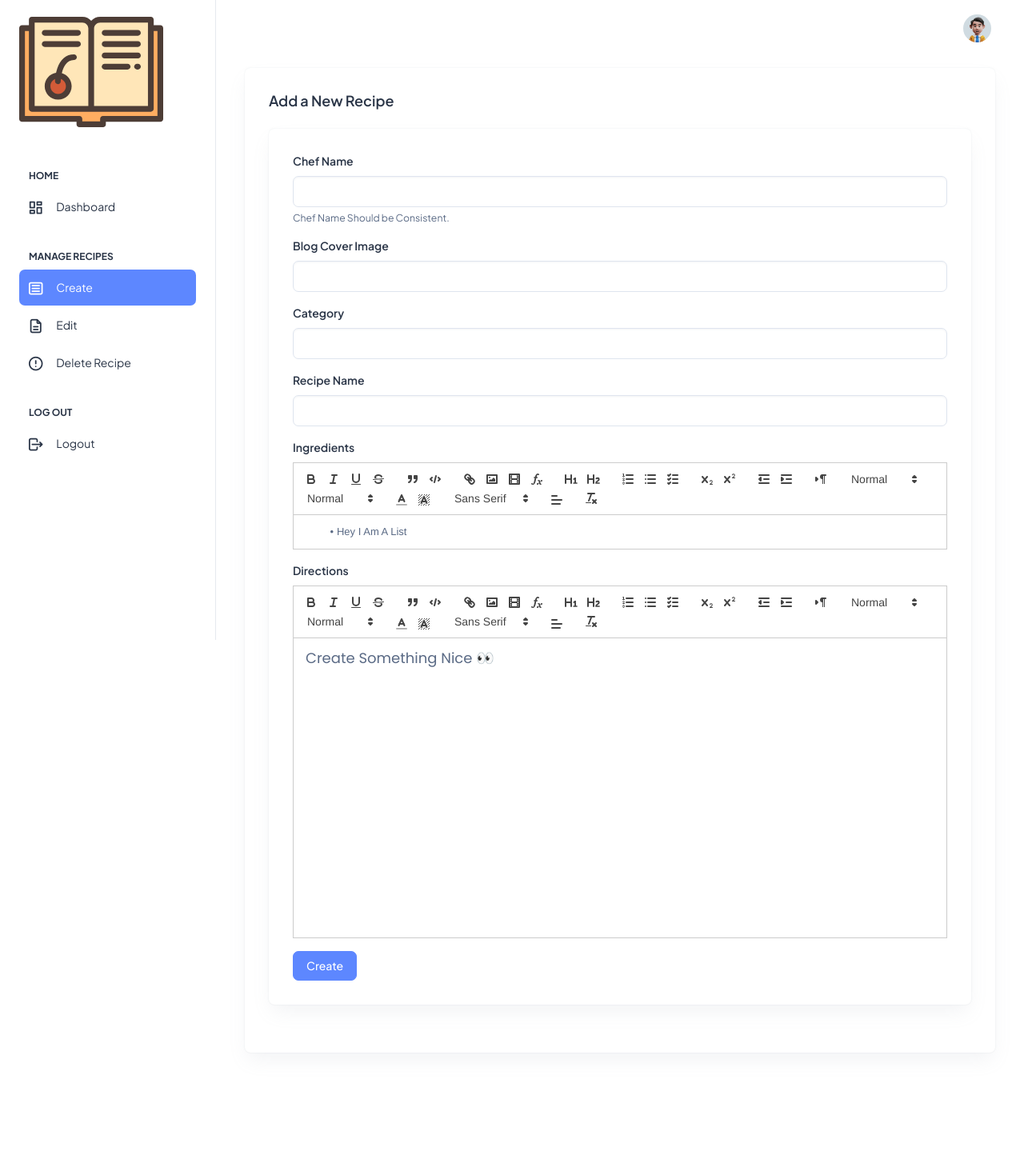
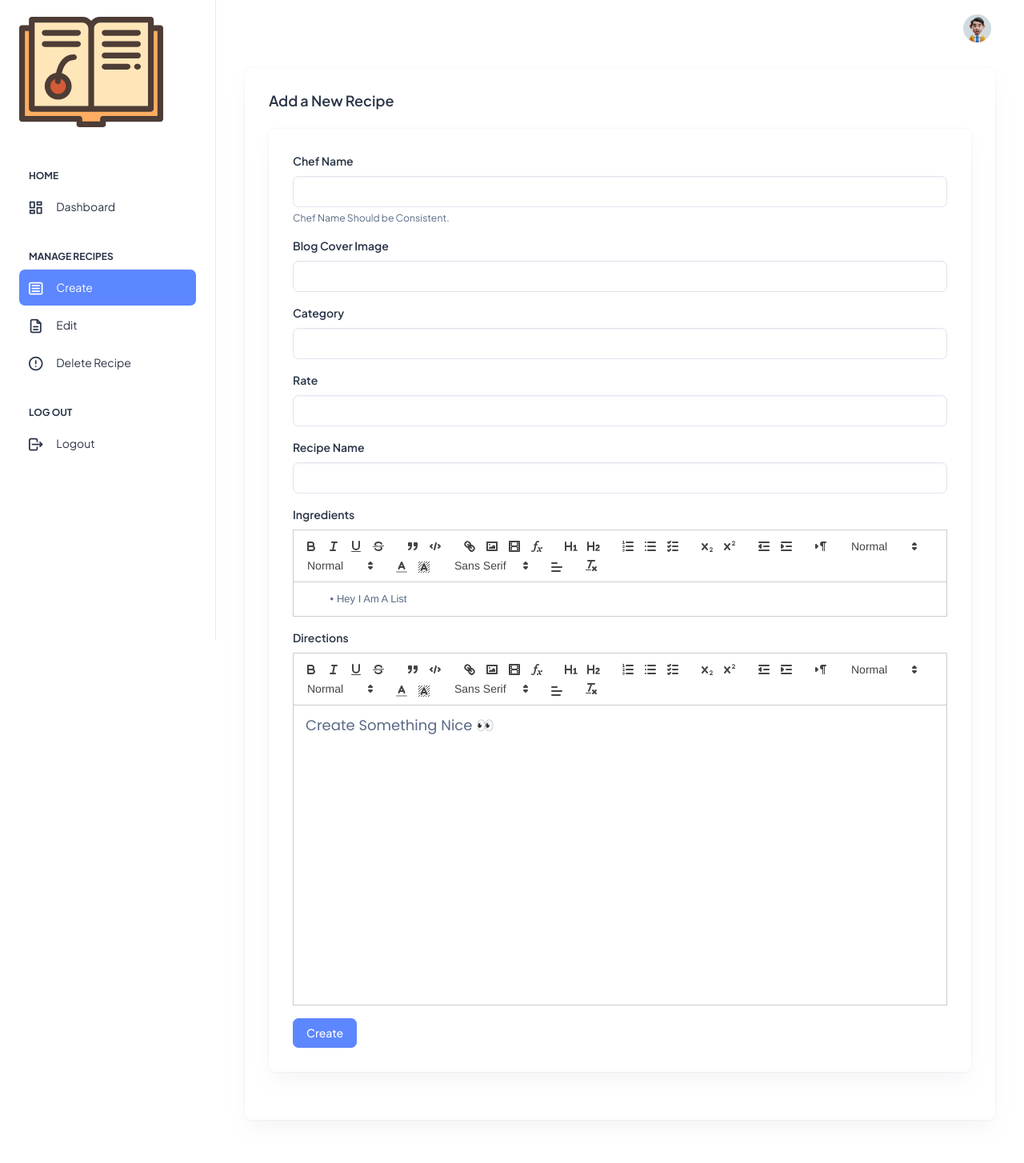
Before and after one commit to dapsfromends/recipesite, a PHP site: page /home/create in a window 1280 px wide. Shown: the whole page at 80% size. Before the commit the page ends 1317 px from the top, so only its background shows below. Run offline with PHP 8.4, Linux system fonts and the light colour scheme; some libraries are stand-ins or nearby versions; some web fonts are replaced.

Commit message:
Added Rate

```diff
--- a/home/create/create.php
+++ b/home/create/create.php
@@ -27,7 +27,7 @@ if ($_SERVER["REQUEST_METHOD"] == "POST") {
         $Ingredients = mysqli_real_escape_string($db, $Ingredients);
 
         // Prepare and execute SQL query
-        $sql = "INSERT INTO recipemethod (chefname, category, RecipeName, Ingredients, Directions, image ) VALUES ('$chefname','$category','$RecipeName','$Ingredients','$Directions', '$image')";
+        $sql = "INSERT INTO recipemethod (chefname, category, RecipeName, Ingredients, Directions, image, rate ) VALUES ('$chefname','$category','$RecipeName','$Ingredients','$Directions', '$image', 5)";
         if ($db->query($sql) === TRUE) {
             echo "New record created successfully";
         } else {
--- a/home/create/editor.js
+++ b/home/create/editor.js
@@ -56,12 +56,14 @@ document
     var chefname = document.getElementById('chefname').value;
     var category = document.getElementById('category').value;
     var image = document.getElementById('image').value;
+    var rate = document.getElementById('rate').value;
 
     // Create FormData object to send data to PHP script
     var formData = new FormData();
     formData.append('RecipeName', RecipeName);
     formData.append('image', image);
     formData.append('chefname', chefname);
+    formData.append('rate', rate);
     formData.append('category', category);
     formData.append('Ingredients', content1); // Add content from first editor
     formData.append('Directions', content2);
--- a/home/create/index.php
+++ b/home/create/index.php
@@ -139,6 +139,10 @@
                       <input type="text" id="category" class="form-control" >
                     </div>
                     <div class="mb-3">
+                      <label for="exampleInputPassword1" class="form-label">Rate</label>
+                      <input type="text" id="rate" class="form-control" max="5" min="0" >
+                    </div>
+                    <div class="mb-3">
                       <label for="exampleInputtext1" class="form-label">Recipe Name</label>
                       <input type="text" id="RecipeName" class="form-control">
                     </div>
```
